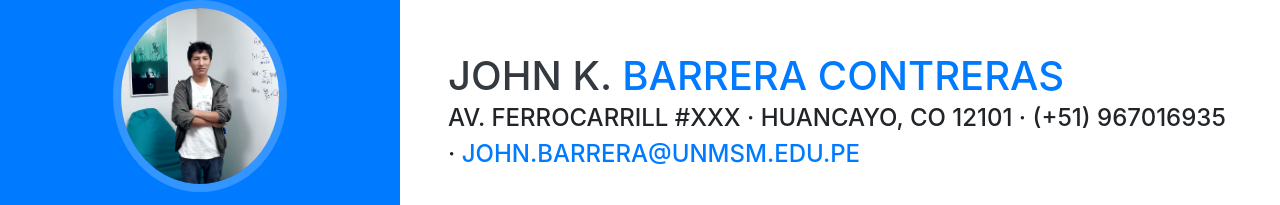
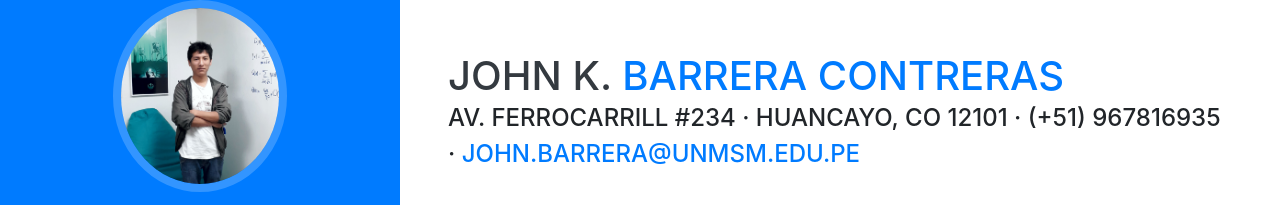
Before and after one commit to johnkbarrera/johnkevinbarrera1.github.io, a website with bundled scripts: page index.html in a window 1280 px wide. Shown: the part 171-376 px from the top of the page. Built offline with nearby package versions, Linux system fonts and the light colour scheme; a web font is replaced by a local one.

Commit message:
6 commit

```diff
--- a/index.html
+++ b/index.html
@@ -66,7 +66,7 @@
         <h1 class="mb-0">John K.
           <span class="text-primary">Barrera Contreras</span>
         </h1>
-        <div class="subheading mb-5">Av. Ferrocarrill #xxx · Huancayo, CO 12101 · (+51) 967016935 ·
+        <div class="subheading mb-5">Av. Ferrocarrill #234 · Huancayo, CO 12101 · (+51) 967816935 ·
           <a href="mailto:name@email.com">john.barrera@unmsm.edu.pe</a>
         </div>
         <p class="lead mb-5">I am experienced in leveraging agile frameworks to provide a robust synopsis for high level overviews. Iterative approaches to corporate strategy foster collaborative thinking to further the overall value proposition.</p>
```
